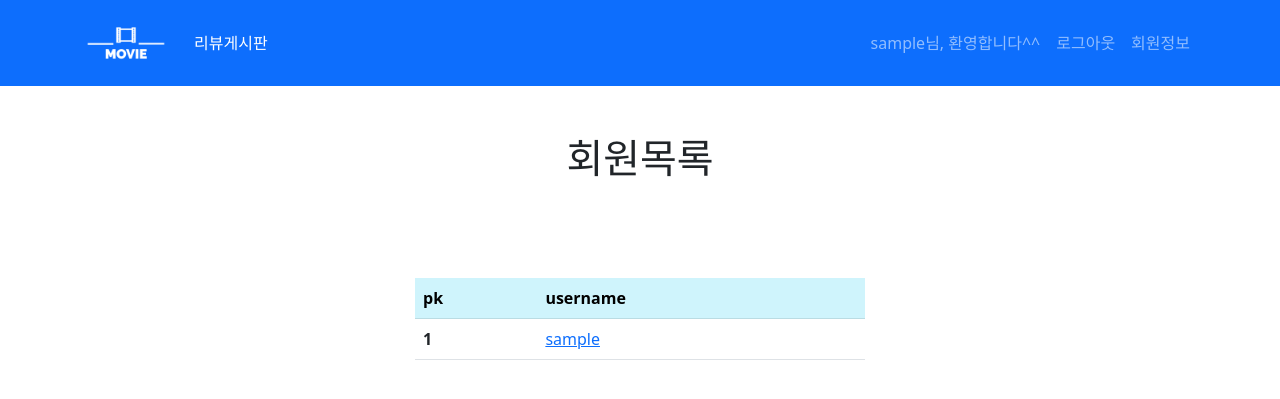
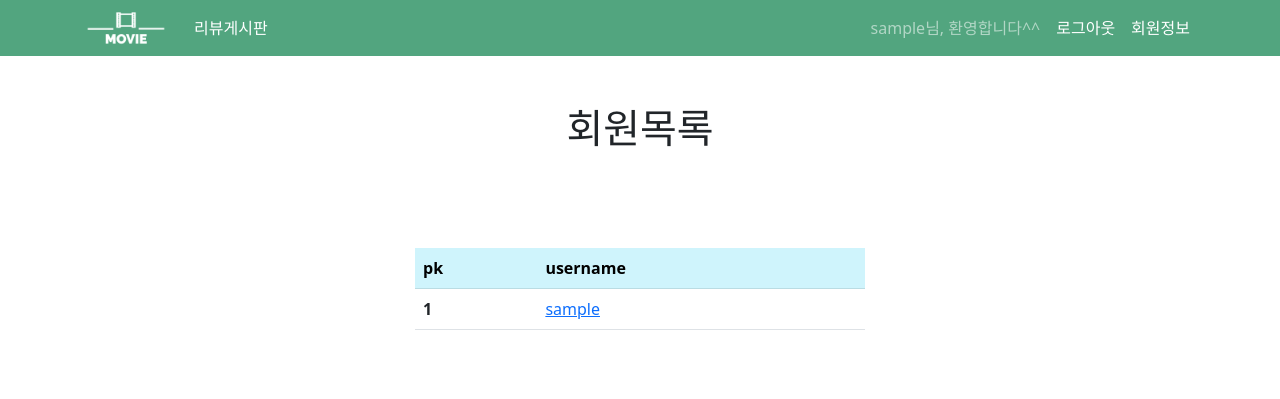
Before and after one commit to soohofather/Django_pair5, a Django app: page /accounts/ in a window 1280 px wide. Shown: the top 399 px of the page. Run offline with Django 3.2, Linux system fonts and the light colour scheme; the visitor is signed in with stand-in values (Sample User, id 1); data comes from the database, SQL or seed files in the repository; some libraries are stand-ins or nearby versions.

Commit message:
마지막 수정

```diff
--- a/reviews/templates/reviews/index.html
+++ b/reviews/templates/reviews/index.html
@@ -11,7 +11,7 @@
 
 <div class='d-flex align-content-around justify-content-between flex-wrap my-2'>
   {% for review in reviews %}
-  <div class="card my-2" style="width: 14rem; ">
+  <div class="card my-2 border-secondary" style="width: 14rem; ">
     {% if review.image %}
       {% thumbnail "200x167" review.image as thumb %}
       <img src="{{ review.image.url }}" class="card-img-top" alt="{{ review.image }}" height="{{ thumb.height }}">
@@ -20,7 +20,7 @@
     {% endif %}
     <div class="card-body">
       <div class='d-flex justify-content-between'>
-          <p class="card-text"><a href="{% url 'accounts:detail' review.user.pk %}">{{ review.user }}</a></p>
+          <p class="card-text fw-bold">{{ review.user }}</p>
           <p class="card-text">No.{{ review.pk }}</p>
       </div>
       <div class='py-3'>
--- a/static/templates/base.html
+++ b/static/templates/base.html
@@ -11,10 +11,10 @@
 </head>
 
 <body>
-  <nav class="navbar navbar-expand-sm bg-primary navbar-dark">
+  <nav class="navbar navbar-expand-sm navbar-dark bg-success bg-opacity-75" style='height: 3.5rem'>
     <div class="container">
 
-      <a class="navbar-brand" href="{% url 'reviews:index' %}"><img
+      <a class="navbar-brand" href="{% url 'index:index' %}"><img
             class="img-fluid mx-1"
             style="height: 60px"
             src="{% static "/logo.png" %}"
@@ -33,13 +33,13 @@
         <ul class="navbar-nav">
           {% if request.user.is_authenticated %}
           <li class="nav-item">
-            <a class="nav-link" href="{% url 'accounts:detail' request.user.pk %}">{{ request.user }}님, 환영합니다^^</a>
+            <a class="nav-link">{{ request.user }}님, 환영합니다^^</a>
           </li>
           <li class="nav-item">
-            <a class="nav-link" href="{% url 'accounts:logout' %}">로그아웃</a>
+            <a class="nav-link active" href="{% url 'accounts:logout' %}">로그아웃</a>
           </li>
           <li class="nav-item">
-            <a class="nav-link" href="{% url 'accounts:detail' request.user.pk %}">회원정보</a>
+            <a class="nav-link active" href="{% url 'accounts:detail' request.user.pk %}">회원정보</a>
           </li>
           {% else %}
           <li class="nav-item">
```
Also changed, not shown: reviews/templates/reviews/detail.html (+10 -3 lines), README.md, 1 other file.
